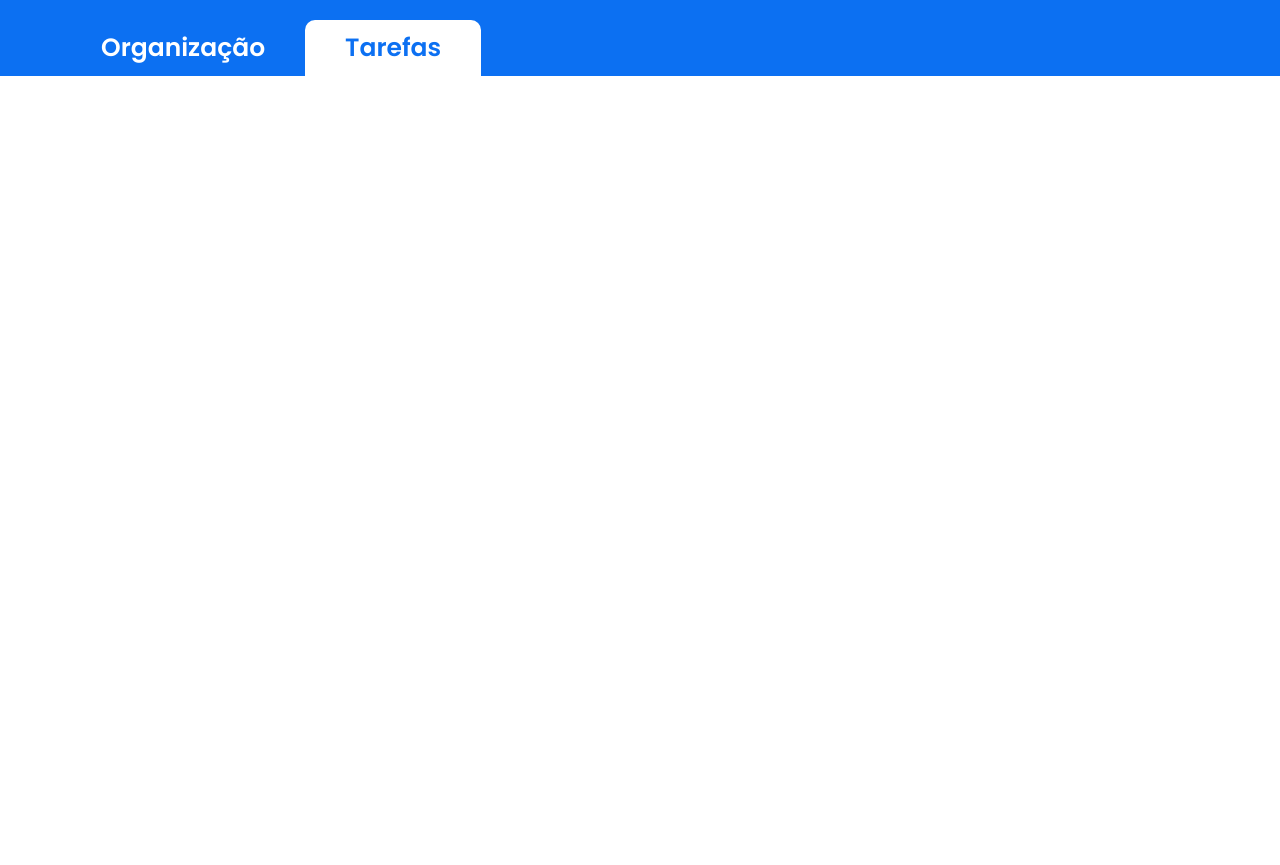
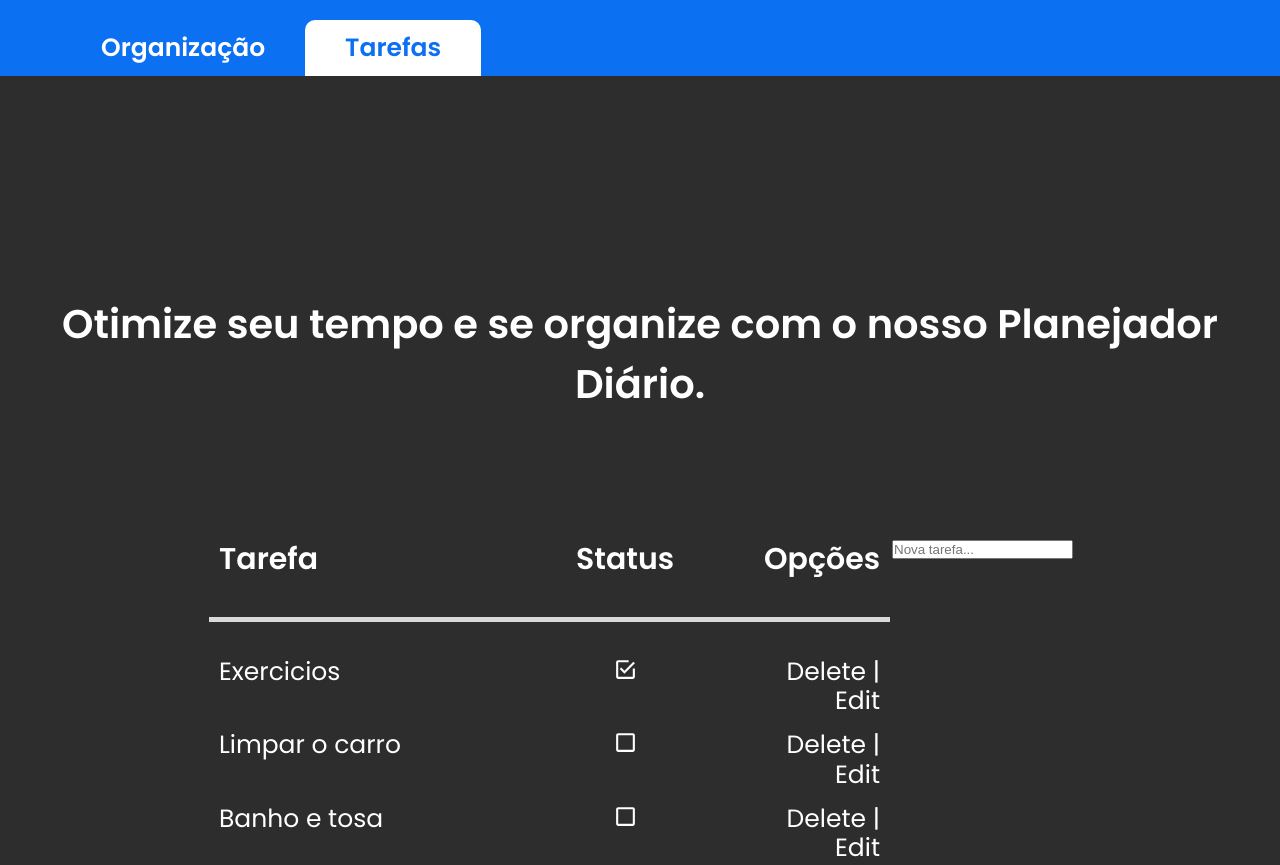
Before and after one commit to xtirian/ToDoList-DNC, a React (Vite) app: page / in a window 1280 px wide. Before the commit the page ends 800 px from the top, so only its background shows below. Built offline with nearby package versions, Linux system fonts and the light colour scheme.

Commit message:
add funcao de icone

```diff
--- a/package.json
+++ b/package.json
@@ -17,6 +17,7 @@
     "axios": "^1.3.5",
     "react": "^18.2.0",
     "react-dom": "^18.2.0",
+    "react-icons": "^4.11.0",
     "react-router-dom": "^6.16.0"
   },
   "devDependencies": {
--- a/src/assets/Home/Home.jsx
+++ b/src/assets/Home/Home.jsx
@@ -1,14 +1,22 @@
-import React from "react";
+import React, { useState } from "react";
 import Header from "../components/header/Header";
 
-import './home.scss'
+import "./home.scss";
+import Lista from "../components/lista/Lista";
 
 const home = ({ data }) => {
+
+
+
   return (
     <div className="home-container">
       <Header />
 
-      <main className="home_content-container"></main>
+      <main className="home_content-container">
+        <h1>Otimize seu tempo e se organize com o nosso Planejador Diário.</h1>
+
+        <Lista data={data} />
+      </main>
     </div>
   );
 };
--- a/src/assets/Home/home.scss
+++ b/src/assets/Home/home.scss
@@ -1,6 +1,17 @@
 @use '../../sass/mixin';
 @use '../../sass/variables';
 
-.home-container{
- background-color: variables.$primary-color;
+.home_content-container{
+ padding-top: 218px ;
+
+ display: flex;
+ flex-direction: column;
+ justify-content: center;
+
+
+ h1{
+  @include mixin.heading1;
+  text-align: center;
+  margin-bottom: 126px;
+ }
 }
--- /dev/null
+++ b/src/assets/components/listForm/ListForm.jsx
@@ -0,0 +1,41 @@
+import React, { useState } from "react";
+import "./listform.scss";
+
+const ListForm = ({ formHandler, listLength }) => {
+  const [tarefa, setTarefa] = useState(null);
+
+  const elementCreate = (value) => {
+    const newToDo = {
+      id: listLength + 1,
+      title: value,
+      description: "Adicione uma descrição...",
+      complete: false,
+    };
+
+    formHandler(newToDo);
+  };
+
+  return (
+    <div>
+      <form
+        onSubmit={(e) => {
+          console.log(e.target[0]);
+          elementCreate(tarefa);
+
+          e.target[0].value = "";
+          e.preventDefault();
+
+        }}
+      >
+        <input
+          placeholder="Nova tarefa..."
+          type="text"
+          name="novatarefa"
+          onChange={(e) => setTarefa(e.target.value)}
+        />
+      </form>
+    </div>
+  );
+};
+
+export default ListForm;
--- /dev/null
+++ b/src/assets/components/lista/Lista.jsx
@@ -0,0 +1,92 @@
+import React, { useState } from "react";
+
+import { IoMdCheckboxOutline } from "react-icons/io";
+import { MdCheckBoxOutlineBlank } from "react-icons/md";
+
+import "./lista.scss";
+import ListForm from "../listForm/ListForm";
+
+const Lista = ({ data }) => {
+  //carrega a lista do mock
+  const [toDos, setToDos] = useState(data);
+
+  const toDoHandler = (newToDo) => {
+    setToDos([...toDos, newToDo]);
+
+    //adiciona à lista atual a lista anterior + a tarefa nova
+
+    //esta função será passada como método ao list form onde trato do formulário que recebe a informação
+  };
+
+  const handleStatus = (status, index) => {
+   //função responsável por pegar o valor do input e setar a lista.  Depois a função irá chamar o setTodos pra renderizar a página com o novo status
+    toDos[index].completed = status;
+
+    setToDos([...toDos]);
+  };
+
+  console.log(toDos);
+  return (
+    <div className="lista_container">
+      <table>
+        <thead>
+          <tr className="caption">
+            <th className="col1">Tarefa</th>
+            <th className="col2">Status</th>
+            <th className="col3">Opções</th>
+          </tr>
+        </thead>
+        <tbody>
+          {toDos.map((item, index) => {
+            return (
+              <tr key={item.id}>
+                <td className="col1">{item.title}</td>
+                <td className="col2">
+                  {
+                   /* Nesta parte temos um label com o listener onChange que escuta a as mudanças do input checkbox. Dependendo od status do checkbox ele irá chamar a função de handleStatus para corrigir o ícone na tela */}
+                    <label
+                    onChange={(e) => {
+                     handleStatus(e.target.checked, index);
+                   }}
+                    >
+                     {/* Nesta parte adicionei um ternário para verificar se o input deverá ser criado já checkado ou não. Tive dificuldade nessa parte porque estava dando erro no checked quando na verdade eu deveria botar defaultChecked que é o nativo do React */}
+                      {item.completed ? (
+                        <input
+                          type="checkbox"
+                          name={item.title}
+                          style={{ display: "none" }}
+                          id={item.title + item.id + index}
+                          defaultChecked
+                        />
+                      ) : (
+                        <input
+                          type="checkbox"
+                          name={item.title}
+                          style={{ display: "none" }}
+                          id={item.title + item.id + index}
+                        />
+                      )}
+
+                      {/* Esta parte é um if ternário para conferir qual ícone será renderizado. Veja que até agora não tinhamos mudado o ícone, apenas mexido no statuso da tarefa. Aqui é o fim que de fato o ícone correto é mostrado na tela. */}
+                      {item.completed ? (
+                        <IoMdCheckboxOutline />
+                      ) : (
+                        <MdCheckBoxOutlineBlank />
+                      )}
+                    </label>
+
+                </td>
+                <td className="col3">Delete | Edit</td>
+              </tr>
+            );
+          })}
+        </tbody>
+        <tfoot></tfoot>
+      </table>
+      {/* Nesta etapa eu passo o método criado deste componente para o outro. Eu envio também o toDos.length para dar ao form o tamanho da lista e assim conseguir criar itens com a key ID correta, mas eu poderia passar também uma Todo[Todo.length-1].id que enviaria o valor da key ID caso as IDs tivessem um valor totalmente diferente */}
+      <ListForm formHandler={toDoHandler} listLength={toDos.length} />
+    </div>
+  );
+};
+
+export default Lista;
--- /dev/null
+++ b/src/assets/components/lista/lista.scss
@@ -0,0 +1,49 @@
+@use "../../../sass/mixin";
+@use "../../../sass/variables";
+
+.lista_container {
+  display: flex;
+  justify-content: center;
+}
+table {
+  width: min(100%, 685px);
+
+  tr{
+   display: grid;
+   grid-template-columns: 42.3357664%  37.5182482% auto;
+  }
+
+  th, td {
+   padding: 0 10px 0 10px;
+  }
+
+  th {
+    @include mixin.bodyL;
+    color: variables.$pure-white;
+    border-bottom: 5px solid #d9d9d9;
+    border-collapse: collapse;
+    padding-bottom: 40px;
+    margin-bottom: 18px;
+  }
+  td{
+   margin-top: 15px;
+   @include mixin.bodyS;
+   color: variables.$pure-white;
+  }
+
+  .col1 {
+    display: inline-block;
+    text-align: left;
+
+  }
+  .col2 {
+    display: inline-block;
+    text-align: center;
+  }
+  .col3 {
+    display: inline-block;
+    text-align: right;
+  }
+
+
+}
--- a/src/global.scss
+++ b/src/global.scss
@@ -1,3 +1,5 @@
+@use './sass/variables';
+
 *,*::before,*::after{
  padding: 0;
  margin: 0;
@@ -12,6 +14,10 @@ html{
 
 body{
  overflow-x: hidden;
+
+ background-color: variables.$primary-color;
+ height: 100vh;
+
 }
 
 a {
--- a/src/mock/bd.mock.js
+++ b/src/mock/bd.mock.js
@@ -2,13 +2,13 @@ const LISTA_DE_TAREFAS = [
  { "id": 1, "title": "Exercicios", "description": "Ir para academia fazer exercicios", "completed": true },
  { "id": 2, "title": "Limpar o carro", "description": "Limpar o carro inteiro, de dentro pra fora", "completed": false },
  { "id": 3, "title": "Banho e tosa", "description": "Levar o cachorro ao pet shop", "completed": false },
- { "id": 4, "title": "Limpar quarto", "description": "Limpar toda bagunça que está dentro do quarto", "completed": true },
- { "id": 5, "title": "trabalhar", "description": "Chegar ao escritorio antes das 20:00", "completed": true },
- { "id": 6, "title": "Ir ao banco", "description": "Chear ao banco antes das 10:00", "completed": false },
- { "id": 7, "title": "Almoçar", "description": "Preparar a comida para a janta", "completed": false },
- { "id": 8, "title": "Jogar volei", "description": "Ir a quadra para jogar volei com os amigos", "completed": true },
- { "id": 9, "title": "Estudar programação", "description": "Entrar na plataforma dos alunos para estudar", "completed": false },
- { "id": 10, "title": "shopping", "description": "Fazer algumas compras no shopping", "completed": true }
+ // { "id": 4, "title": "Limpar quarto", "description": "Limpar toda bagunça que está dentro do quarto", "completed": true },
+ // { "id": 5, "title": "trabalhar", "description": "Chegar ao escritorio antes das 20:00", "completed": true },
+ // { "id": 6, "title": "Ir ao banco", "description": "Chear ao banco antes das 10:00", "completed": false },
+ // { "id": 7, "title": "Almoçar", "description": "Preparar a comida para a janta", "completed": false },
+ // { "id": 8, "title": "Jogar volei", "description": "Ir a quadra para jogar volei com os amigos", "completed": true },
+ // { "id": 9, "title": "Estudar programação", "description": "Entrar na plataforma dos alunos para estudar", "completed": false },
+ // { "id": 10, "title": "shopping", "description": "Fazer algumas compras no shopping", "completed": true }
 ]
 
 export default LISTA_DE_TAREFAS;
--- a/src/sass/_mixin.scss
+++ b/src/sass/_mixin.scss
@@ -1,3 +1,5 @@
+@use './variables' as *;
+
 @import url('https://fonts.googleapis.com/css2?family=Poppins:wght@400;600&family=Raleway:ital@1&display=swap');
 
 
@@ -11,6 +13,8 @@ ESTA FONT É PARA O INPUT PLACEHOLDER
  font-size: 4rem;
  line-height: 6rem;
  font-weight: 600;
+
+ color: $pure-white
 
 }
 
```
Also changed, not shown: src/assets/components/listForm/listform.scss (added), 1 other file (tests, documents, lock files or other folders).
